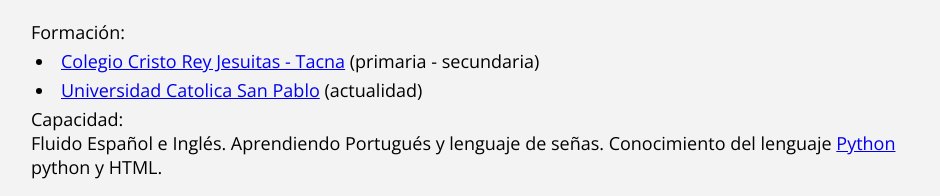
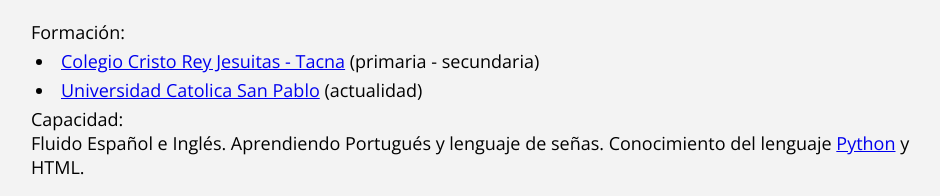
Before and after one commit to PaoloJMA/PaoloMostajo, a plain HTML site: page index.html in a window 1280 px wide. Shown: the part 1380-1576 px from the top of the page, without its empty margins (159-1099 px from the left). Drawn offline with nearby package versions, Linux system fonts and the light colour scheme.

Commit message:
Update index.html

```diff
--- a/index.html
+++ b/index.html
@@ -44,7 +44,7 @@
                 <p>Capacidad:</p><p>
                     Fluido Español e Inglés.
                     Aprendiendo Portugués y lenguaje de señas.
-                    Conocimiento del lenguaje <a href="https://docs.python.org/es/3/tutorial/">Python</a> python y HTML.</p>
+                    Conocimiento del lenguaje <a href="https://docs.python.org/es/3/tutorial/">Python</a> y HTML.</p>
             </div>
             <div class="tamaño">
                 <h2>Aptitudes</h2>
```
